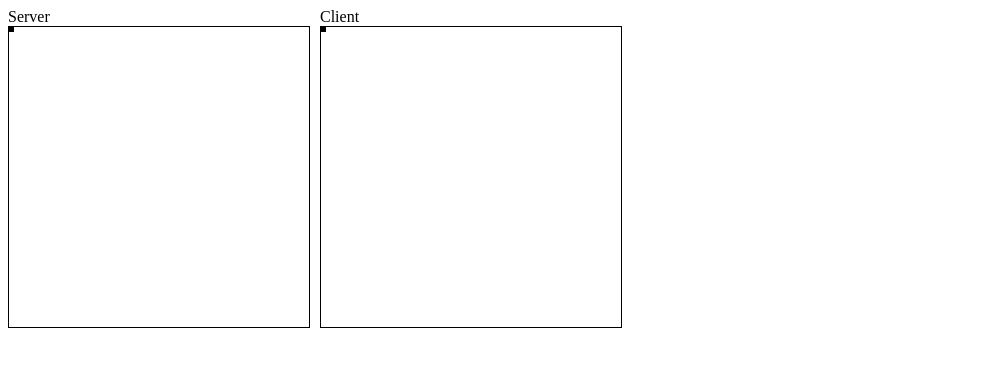
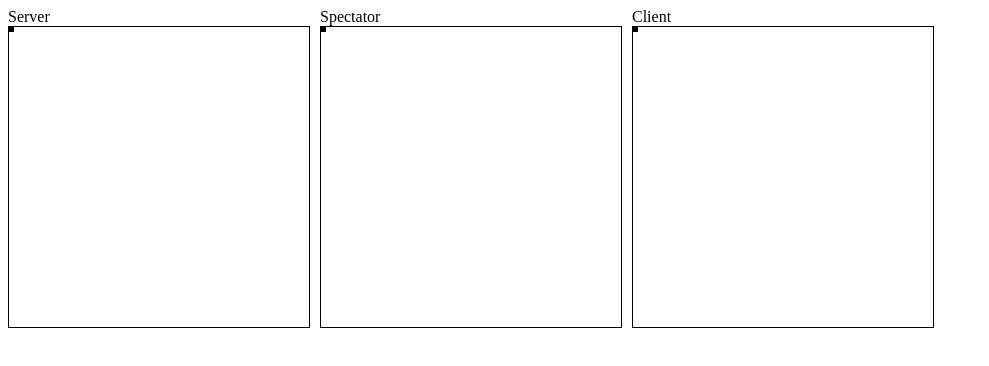
Before and after one commit to Trufi/multiplayer-implementation, a website with bundled scripts: page index.html in a window 1280 px wide. Shown: the whole page, without its empty margins (0-989 px from the left). Built offline with nearby package versions, Linux system fonts and the light colour scheme.

Commit message:
Add spectator view

```diff
--- a/index.html
+++ b/index.html
@@ -4,7 +4,7 @@
     <meta charset="UTF-8">
     <meta name="viewport" content="width=device-width, initial-scale=1.0">
     <meta http-equiv="X-UA-Compatible" content="ie=edge">
-    <title>Interpolation</title>
+    <title>Multiplayer Imp</title>
     <style>
         canvas {
             border: 1px solid #000;
--- a/package.json
+++ b/package.json
@@ -9,7 +9,7 @@
   "license": "MIT",
   "scripts": {
     "postinstall": "mkdir -p dist",
-    "dev:new": "watchify index.js -o dist/bundle.js -dv",
+    "dev": "watchify src/index.js -o dist/bundle.js -dv"
   },
   "dependencies": {
     "babel-core": "^6.7.6",
--- a/common.js
+++ b/src/common.js
@@ -29,3 +29,43 @@ export const implementUserActions = (actions, user) => {
 
     user.usedActions = [];
 };
+
+// only in clients
+
+export const createState = () => ({
+    time: 0,
+    users: {},
+    player: {
+        id: null,
+        buttonsDown: {},
+        actions: []
+    },
+    lastTimeSending: 0,
+    dataFromServer: []
+});
+
+export const createPlayer = (id, x, y) => ({x, y, id});
+
+export const updateFromServer = state => {
+    if (!state.dataFromServer.length) { return; }
+
+    state.dataFromServer.forEach(data => {
+        const users = data.users;
+
+        for (const id in users) {
+            if (Number(id) === state.player.id) {
+                continue;
+            }
+            const user = users[id];
+
+            if (!state.users[id]) {
+                state.users[id] = createPlayer();
+            }
+
+            state.users[id].x = user.x;
+            state.users[id].y = user.y;
+        }
+    });
+
+    state.dataFromServer = [];
+};
--- a/index.js
+++ b/src/index.js
@@ -10,29 +10,18 @@ import {
 
 import {serverHandle, addClient} from './server';
 import View from './View';
-import {implementUserActions} from './common';
+import {implementUserActions, createState, createPlayer, updateFromServer} from './common';
+
+import './user';
 
 // client
-
-let playerCounter = 1;
-const createPlayer = (x, y) => ({x, y, id: playerCounter++});
 
 const BUTTON_UP = '38';
 const BUTTON_DOWN = '40';
 const BUTTON_LEFT = '37';
 const BUTTON_RIGHT = '39';
 
-const state = {
-    time: 0,
-    users: {},
-    player: {
-        id: null,
-        buttonsDown: {},
-        actions: []
-    },
-    lastTimeSending: 0,
-    dataFromServer: []
-};
+const state = createState();
 
 window.onkeydown = ev => {
     const key = ev.which;
@@ -65,7 +54,7 @@ const updatePlayerActions = state => {
     }
 };
 
-const player = createPlayer(0, 0);
+const player = createPlayer(1, 0, 0);
 state.users[player.id] = player;
 state.player.id = player.id;
 
@@ -87,6 +76,7 @@ const sendToServer = (name, data) => {
 
 const sendPlayerActions = state => {
     if (state.time - state.lastTimeSending > CLIENT_SENDING_INTERVAL) {
+        implementActions(state);
         sendToServer('actions', {
             playerId: state.player.id,
             actions: state.player.actions.slice()
@@ -94,23 +84,6 @@ const sendPlayerActions = state => {
         state.player.actions = [];
         state.lastTimeSending = state.time;
     }
-};
-
-const updateFromServer = state => {
-    if (!state.dataFromServer.length) { return; }
-
-    //const users = state.dataFromServer.users;
-    state.dataFromServer.forEach(data => {
-        const users = data.users;
-
-        for (const id in users) {
-            const user = users[id];
-            state.users[id].x = user.x;
-            state.users[id].y = user.y;
-        }
-    });
-
-    state.dataFromServer = [];
 };
 
 const implementActions = state => {
@@ -126,8 +99,6 @@ const loop = () => {
 
     updateFromServer(state);
 
-    implementActions(state);
-
     playerView.draw(state.users);
 
     sendPlayerActions(state);
--- /dev/null
+++ b/src/user.js
@@ -0,0 +1,27 @@
+import {addClient} from './server';
+import View from './View';
+import {createPlayer, updateFromServer, createState} from './common';
+
+const state = createState();
+
+addClient({
+    handle: (name, data) => {
+        if (name === 'data') {
+            state.dataFromServer.push(data);
+        }
+    }
+});
+
+const playerView = new View('Spectator');
+
+const loop = () => {
+    requestAnimationFrame(loop);
+
+    state.time = Date.now();
+
+    updateFromServer(state);
+
+    playerView.draw(state.users);
+};
+
+requestAnimationFrame(loop);
```
Also changed, not shown: src/View.js (renamed from View.js), src/constants.js (renamed from constants.js), src/linearInterpolation.js (renamed from linearInterpolation.js), src/server.js (renamed from server.js).
